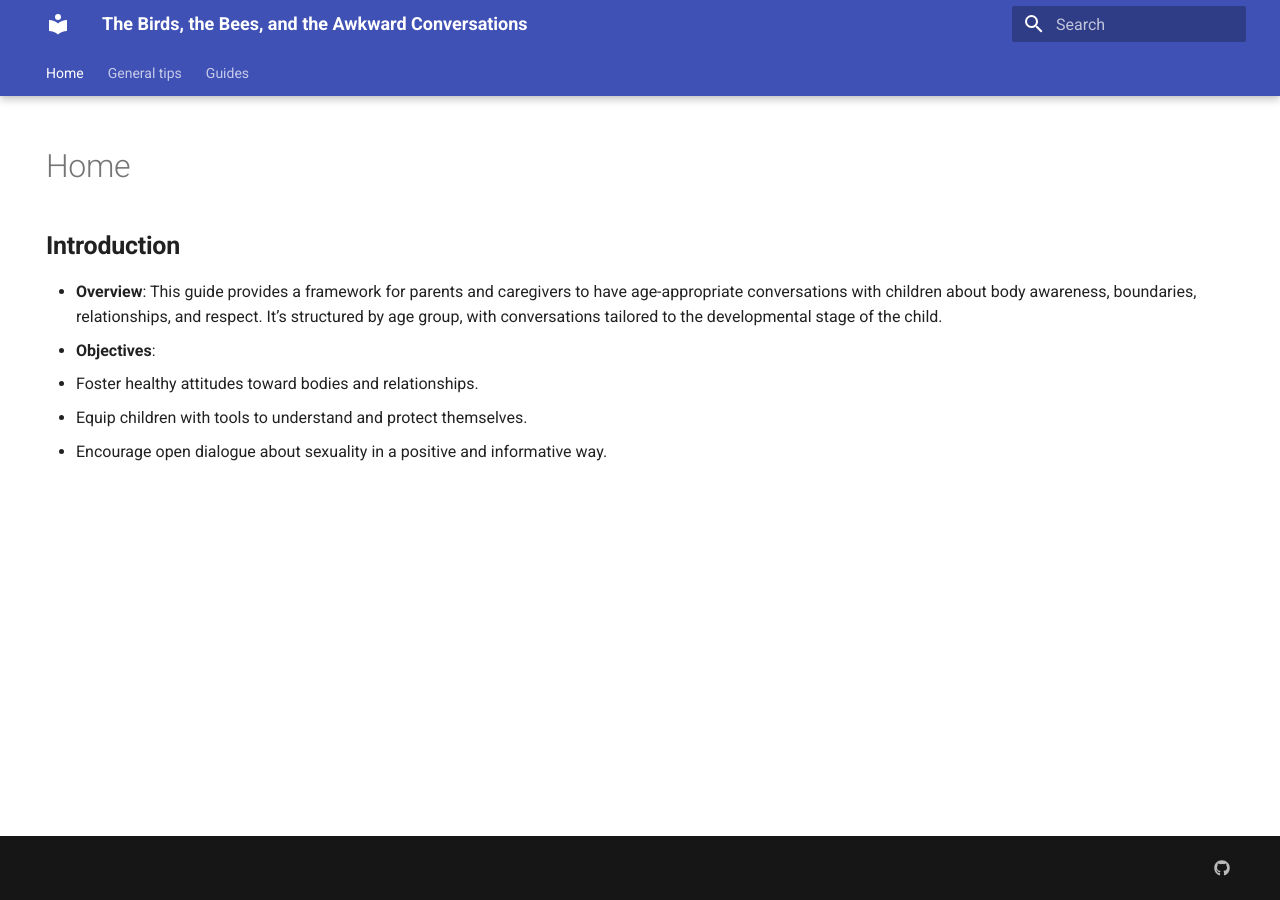
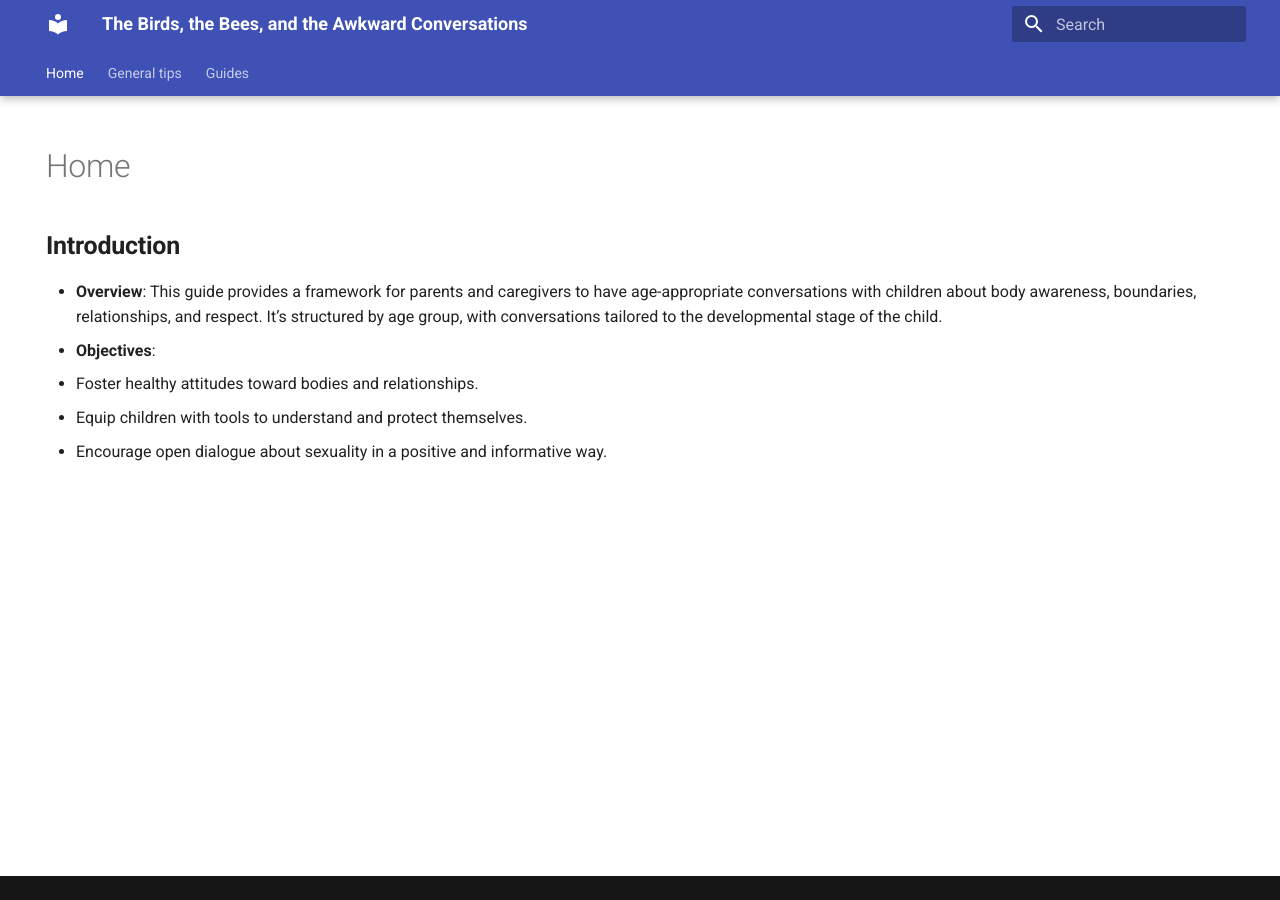
Before and after one commit to davidlcassidy/birdsbees, an MkDocs documentation site: the page built from docs/index.md, in a window 1280 px wide. Built offline with MkDocs 1.6.1 and Material for MkDocs 9.7.7, drawn with Linux system fonts in a browser that asks for light colours.

Commit message:
Clean up

```diff
--- a/mkdocs.yml
+++ b/mkdocs.yml
@@ -16,8 +16,6 @@
         - "Teenagers (Ages 13-17)": guides/teenagers.md
   extensions:
     - emoji
-  extra_css:
-  - stylesheets/extra.css
 
 markdown_extensions:
   - admonition
@@ -26,7 +24,4 @@
       permalink: True
 
 extra:
-  social:
-    - icon: fontawesome/brands/github
-      link: https://github.com/davidlcassidy/birdsbees
   generator: false
```
